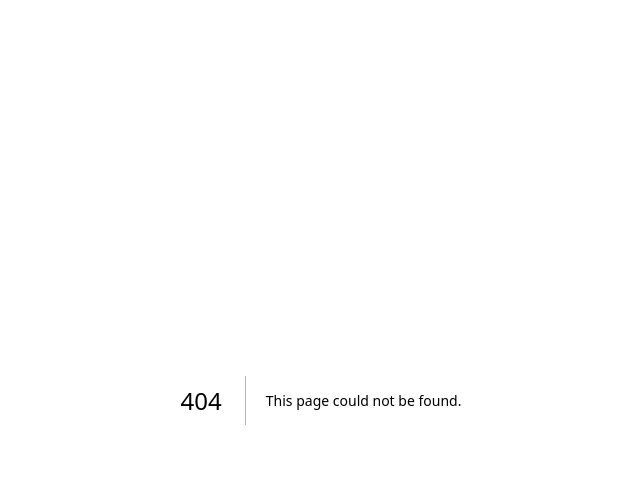
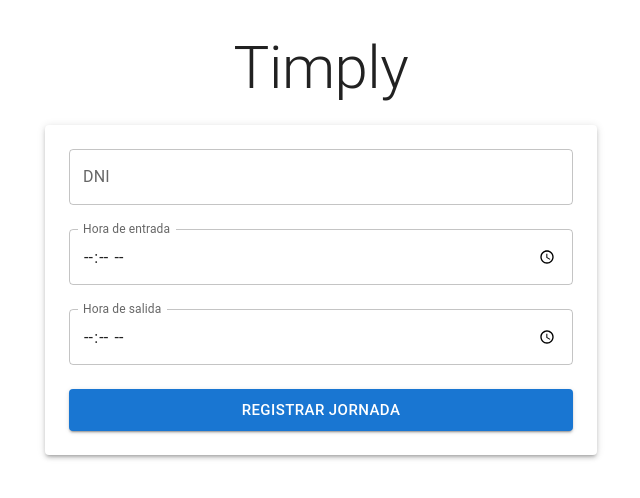
Before and after one commit to Educacem/registro-horario, a Next.js app: page /dashboard in a window 1280 px wide. Before the commit this address had no page. Shown: the top 498 px of the page, without its empty margins (319-959 px from the left). Built offline with nearby package versions, Linux system fonts and the light colour scheme.

Commit message:
feat: implement dashboard layout and page with form for work time registration

```diff
--- /dev/null
+++ b/src/app/dashboard/layout.tsx
@@ -0,0 +1,22 @@
+"use client";
+
+import { Container, Box, Typography } from "@mui/material";
+
+export default function DashboardLayout({
+  children,
+}: {
+  children: React.ReactNode;
+}) {
+  return (
+    <main>
+      <Container maxWidth="sm">
+        <Box sx={{ mt: 4 }}>
+          <Typography variant="h2" align="center" gutterBottom>
+            Timply
+          </Typography>
+          {children}
+        </Box>
+      </Container>
+    </main>
+  );
+}
--- /dev/null
+++ b/src/app/dashboard/page.tsx
@@ -0,0 +1,74 @@
+"use client";
+
+import { TextField, Button, Stack, Paper, Alert } from "@mui/material";
+import React from "react";
+
+export default function DashboardPage() {
+  const [dni, setDni] = React.useState("");
+  const [startTime, setStartTime] = React.useState("");
+  const [endTime, setEndTime] = React.useState("");
+  const [error, setError] = React.useState<string | null>(null);
+
+  // Handler central del formulario.
+  // onSubmit es el punto único donde se validará y, más adelante,
+  // se hará el fetch al backend.
+  const handleSubmit = (e: React.FormEvent) => {
+    // Evita el comportamiento por defecto del navegador (recargar la página)
+    e.preventDefault();
+    if (!dni || !startTime || !endTime) {
+      setError("Por favor, rellena todos los campos.");
+      return;
+    }
+    if (startTime >= endTime) {
+      setError("La hora de salida debe ser posterior a la de entrada.");
+      return;
+    }
+    setError(null);
+
+    // De momento solo mostramos los datos para comprobar que
+    // el estado se actualiza correctamente.
+    console.log({ dni, startTime, endTime });
+  };
+
+  return (
+    // Paper actúa como contenedor visual y como <form> a la vez.
+    // Esto es la forma recomendada con Material UI para formularios.
+    <Paper component="form" onSubmit={handleSubmit} elevation={3} sx={{ p: 3 }}>
+      {/* Stack se usa para espaciar verticalmente los elementos
+          sin tener que manejar márgenes manualmente */}
+      <Stack spacing={3}>
+        <TextField
+          label="DNI"
+          fullWidth
+          onChange={(e) => setDni(e.target.value)}
+        />
+
+        {/* Hora de entrada.
+            type="time" usa el input nativo del navegador.
+            InputLabelProps.shrink evita que el label se solape */}
+        <TextField
+          label="Hora de entrada"
+          type="time"
+          InputLabelProps={{ shrink: true }}
+          fullWidth
+          onChange={(e) => setStartTime(e.target.value)}
+        />
+
+        {/* Hora de salida.
+            Más adelante se validará que sea mayor que la hora de entrada */}
+        <TextField
+          label="Hora de salida"
+          type="time"
+          InputLabelProps={{ shrink: true }}
+          fullWidth
+          onChange={(e) => setEndTime(e.target.value)}
+        />
+        {error && <Alert severity="error">{error}</Alert>}
+
+        <Button variant="contained" type="submit" size="large" fullWidth>
+          Registrar jornada
+        </Button>
+      </Stack>
+    </Paper>
+  );
+}
--- a/src/app/layout.tsx
+++ b/src/app/layout.tsx
@@ -1,31 +1,16 @@
-import type { Metadata } from "next";
-import { Geist, Geist_Mono } from "next/font/google";
-import "./globals.css";
+"use client";
 
-const geistSans = Geist({
-  variable: "--font-geist-sans",
-  subsets: ["latin"],
-});
-
-const geistMono = Geist_Mono({
-  variable: "--font-geist-mono",
-  subsets: ["latin"],
-});
-
-export const metadata: Metadata = {
-  title: "Create Next App",
-  description: "Generated by create next app",
-};
+import Providers from "./providers";
 
 export default function RootLayout({
   children,
-}: Readonly<{
+}: {
   children: React.ReactNode;
-}>) {
+}) {
   return (
-    <html lang="en">
-      <body className={`${geistSans.variable} ${geistMono.variable}`}>
-        {children}
+    <html lang="es">
+      <body>
+        <Providers>{children}</Providers>
       </body>
     </html>
   );
--- /dev/null
+++ b/src/app/providers.tsx
@@ -0,0 +1,17 @@
+import { ThemeProvider, CssBaseline } from "@mui/material";
+import { ReactNode } from "react";
+import { createTheme } from "@mui/material/styles";
+const theme = createTheme({
+  palette: {
+    mode: "light",
+  },
+});
+
+export default function Providers({ children }: { children: ReactNode }) {
+  return (
+    <ThemeProvider theme={theme}>
+      <CssBaseline />
+      {children}
+    </ThemeProvider>
+  );
+}
```
Also changed, not shown: src/app/page.tsx (+2 -63 lines), src/services/workTime.service.ts (added).
